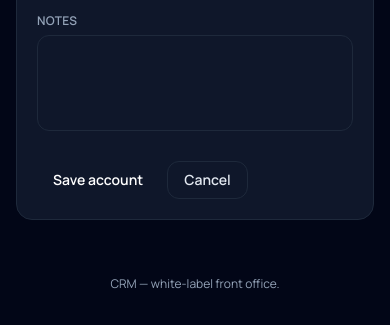
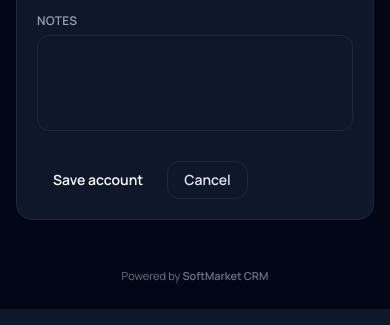
Before and after one commit to Narutoglen/SoftMarket-Kenya, a Django app: template templates/crm/account_form.html in a window 390 px wide. Shown: the part 589-914 px from the top of the page. Run offline with Django 5.2, Linux system fonts and the light colour scheme; the template is opened without the code that fills it: values that come from a table or form of the project are taken from there, others are empty; parts of the project's set-up code (start-up, migrations or seed data) failed here and were passed over; some libraries are stand-ins or nearby versions.

Commit message:
Fix stray bottom-of-page text: convert leaked {# #} comment to HTML <!-- --> and de-emphasize footer
- The Django {# Non-blocking confirm modal #} comment was rendering as visible text
  at the bottom of every page; converted to a real HTML comment (invisible)
- Footer changed from '{{tenant.name}} CRM — white-label front office.' to subtle
  'Powered by SoftMarket CRM'

```diff
--- a/templates/crm/base.html
+++ b/templates/crm/base.html
@@ -122,12 +122,12 @@
     </main>
   </div>
 
-  <footer class="no-print max-w-7xl mx-auto px-4 sm:px-6 py-8 text-center text-xs text-[var(--ink-muted)]">
-    {{ tenant.name }} CRM — white-label front office.
+  <footer class="no-print max-w-7xl mx-auto px-4 sm:px-6 py-6 text-center text-[11px] text-[var(--ink-muted)] opacity-70">
+    Powered by <span class="font-semibold">SoftMarket CRM</span>
   </footer>
 
-  {# Non-blocking confirm modal. Replaces window.confirm() (which freezes the
-     page in headless/embedded browsers) for any element carrying hx-confirm. #}
+  <!-- Non-blocking confirm modal. Replaces window.confirm() (which freezes the
+       page in headless/embedded browsers) for any element carrying hx-confirm. -->
   <div id="confirm-modal" class="hidden fixed inset-0 z-50 flex items-center justify-center p-4 bg-black/50 backdrop-blur-sm" role="dialog" aria-modal="true">
     <div class="w-full max-w-sm rounded-2xl bg-[var(--surface)] border border-[var(--hairline)] p-5 shadow-2xl">
       <p id="confirm-text" class="text-sm text-[var(--ink-body)] mb-5"></p>
```
